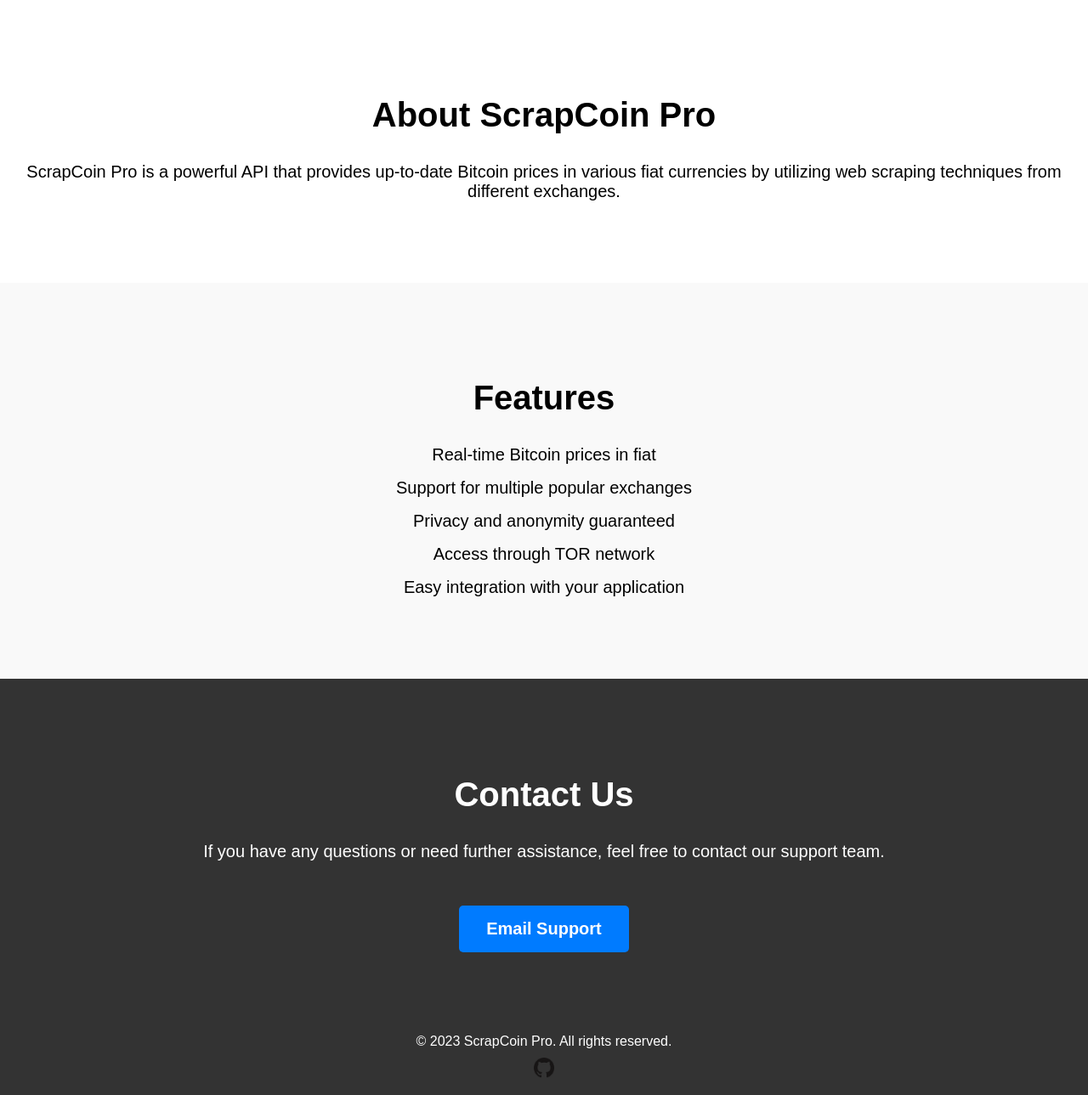
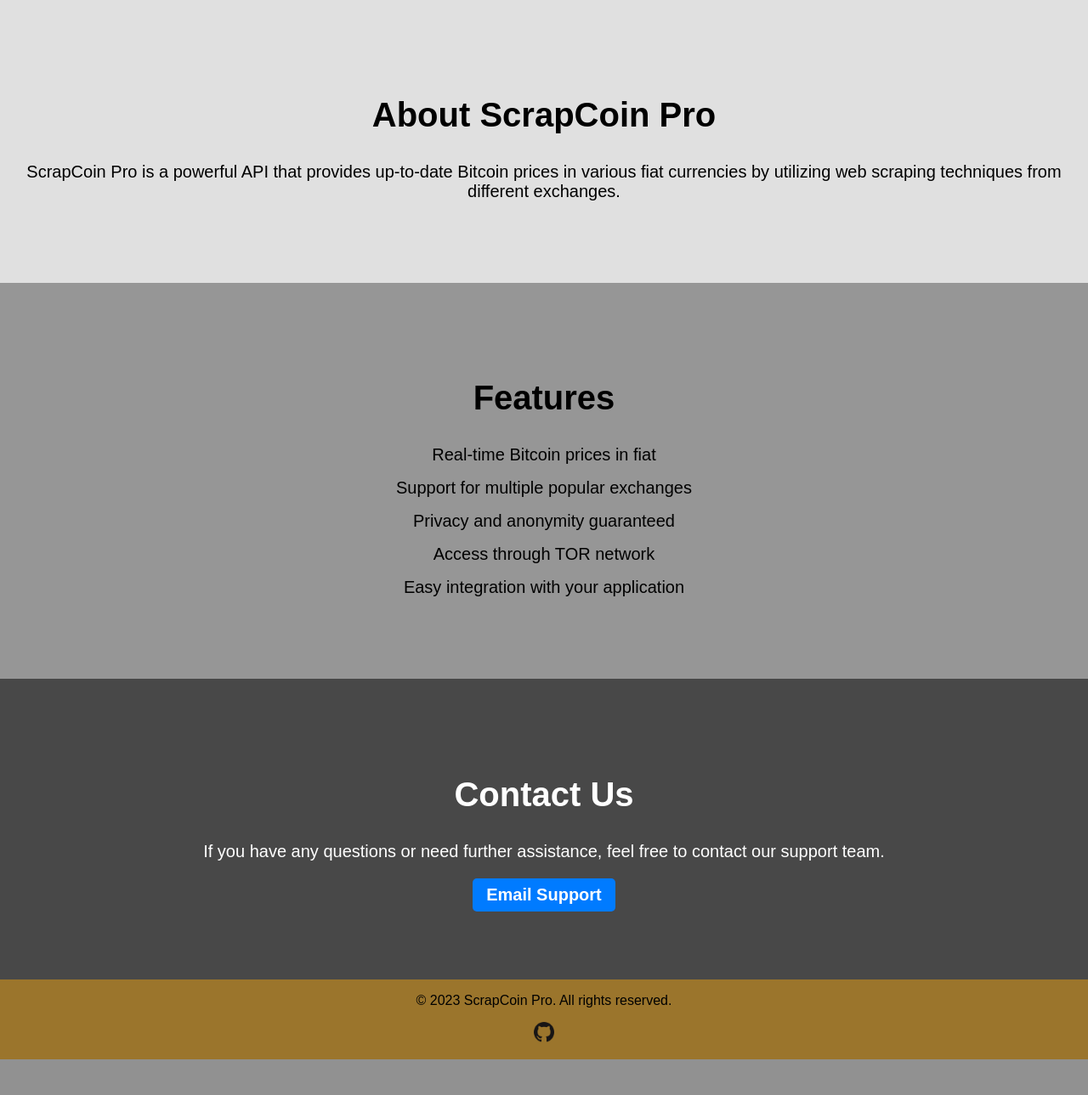
Before and after one commit to makrron/ScrapCoin, a Flask app: page / in a window 1280 px wide. Shown: the part 461-1750 px from the top of the page at 85% size. After the commit the page ends 1708 px from the top, so only its background shows below. Run offline with Flask 3, Linux system fonts and the light colour scheme; parts of the project's set-up code (start-up, migrations or seed data) failed here and were passed over.

Commit message:
CHANGE: Html and css style

```diff
--- a/api/Templates/index.html
+++ b/api/Templates/index.html
@@ -49,15 +49,17 @@
     <section id="contact" class="contact">
         <h2>Contact Us</h2>
         <p>If you have any questions or need further assistance, feel free to contact our support team.</p>
-        <a href="mailto:support@scrapcoinpro.com" class="btn">Email Support</a>
+        <a href="mailto:makrron@protonmail.com" class="btn">Email Support</a>
     </section>
 
     <footer>
-        <p class="copyright">&copy; 2023 ScrapCoin Pro. All rights reserved.</p>
-        <div class="social-icons">
-            <a href="https://github.com/makrron/ScrapCoin" target="_blank">
-                <img src="../static/github.ico" alt="GitHub" width="24" height="24">
-            </a>
+        <div class="container">
+            <p class="mb-0">&copy; 2023 ScrapCoin Pro. All rights reserved.</p>
+            <div class="social-icons">
+                <a href="https://github.com/makrron/ScrapCoin" target="_blank" class="text-white">
+                    <img src="../static/github.ico" alt="GitHub" width="24" height="24">
+                </a>
+            </div>
         </div>
     </footer>
 </body>
--- a/api/static/css/styles.css
+++ b/api/static/css/styles.css
@@ -62,18 +90,8 @@ header nav a:target {
     font-size: 1.5rem;
 }
 
-.btn {
-    display: inline-block;
-    background-color: #007bff;
-    color: #fff;
-    padding: 1rem 2rem;
-    text-decoration: none;
-    border-radius: 5px;
-    margin-top: 2rem;
-    font-weight: bold;
-}
-
 .about {
+    background-color: #e0e0e0;
     padding: 5rem 0;
     text-align: center;
     animation: fadeIn 1s ease-in-out;
@@ -89,7 +107,7 @@ header nav a:target {
 }
 
 .features {
-    background-color: #f9f9f9;
+    background-color: #969696;
     padding: 5rem 0;
     text-align: center;
     animation: fadeIn 1s ease-in-out;
@@ -111,7 +129,7 @@ header nav a:target {
 }
 
 .contact {
-    background-color: #333;
+    background-color: #484848;
     color: #fff;
     padding: 5rem 0;
     text-align: center;
@@ -124,8 +142,8 @@ header nav a:target {
 }
 
 footer {
-    background-color: #333;
-    color: #fff;
+    background-color: rgba(138, 93, 8, 0.85);
+    color: #000000;
     padding: 1rem;
     text-align: center;
     animation: fadeIn 1s ease-in-out;
@@ -133,6 +151,29 @@ footer {
 
 footer p {
     margin: 0;
+}
+
+.social-icons {
+    display: flex;
+    justify-content: center;
+    margin-top: 1rem;
+}
+
+.social-icons a {
+    display: inline-block;
+    margin: 0 0.25rem;
+    color: #fff;
+    text-decoration: none;
+    transition: color 0.3s ease-in-out;
+}
+
+.social-icons a:hover {
+    color: rgba(255, 183, 0, 0.85);
+}
+
+.social-icons img {
+    width: 24px;
+    height: 24px;
 }
 
 @keyframes fadeIn {
@@ -173,12 +214,34 @@ pre {
     margin: 1rem 0;
 }
 
-.copyright {
-    margin-bottom: 10px;
-}
-
 .social-icons {
     display: flex;
     gap: 10px;
     justify-content: center;
 }
+
+
+/*BUTTON*/
+.btn {
+    display: inline-block;
+    padding: 0.5rem 1rem;
+    background-color: #007bff;
+    color: #fff;
+    border: none;
+    border-radius: 5px;
+    cursor: pointer;
+    font-weight: bold;
+    text-align: center;
+    text-decoration: none;
+    transition: background-color 0.3s ease-in-out, transform 0.3s ease-in-out;
+}
+
+.btn:hover {
+    background-color: rgba(255, 183, 0, 0.85);
+    transform: scale(1.05);
+}
+
+.btn:active {
+    background-color: rgba(255, 183, 0, 0.85);
+    transform: scale(0.95);
+}
```
Also changed, not shown: other parts of api/static/css/styles.css (+34 -6 lines).
